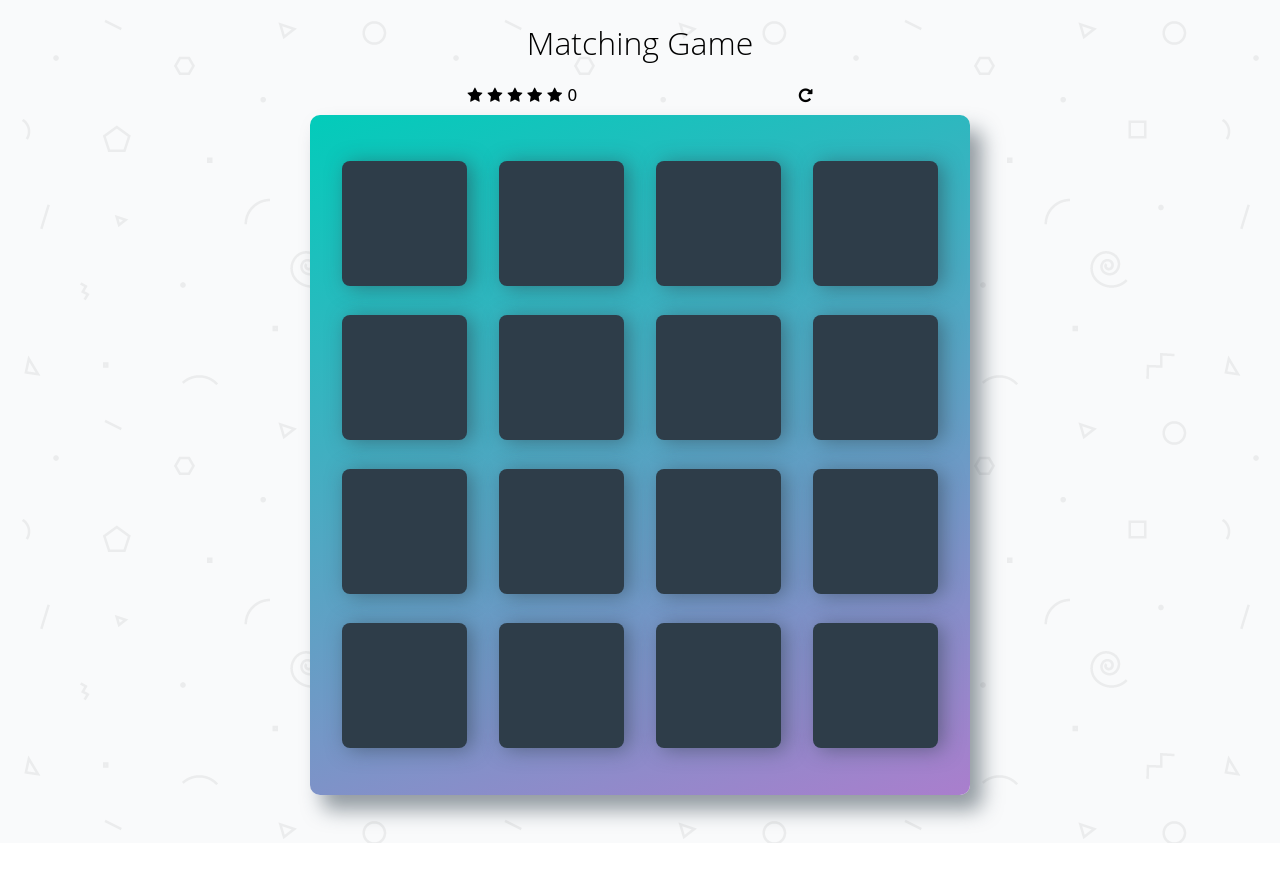
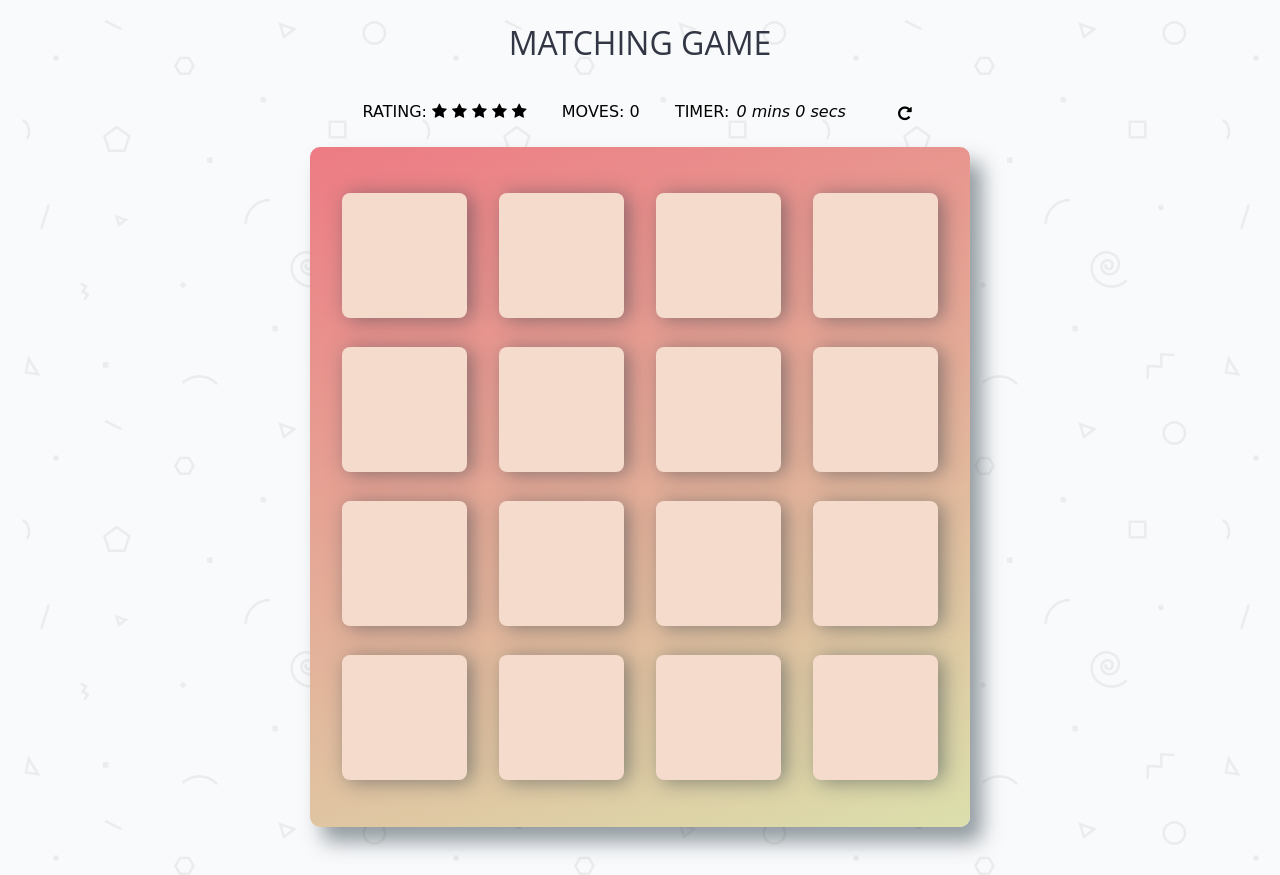
Before and after one commit to MJRuglas/memoryGame, a plain HTML site: page index.html in a window 1280 px wide. Before the commit the page ends 843 px from the top, so only its background shows below. Drawn offline with Linux system fonts and the light colour scheme; files that its build step writes are made by us from their sources; files whose address does not match are found by name; a web font is replaced by a local one.

Commit message:
Add files via upload

```diff
--- a/app.css
+++ b/app.css
@@ -31,8 +31,122 @@ body {
 h1 {
     font-family: 'Open Sans', sans-serif;
 	text-transform: capitalize;
-    font-weight: 300;
+    font-weight: 500;
+	font-size: 200%;
+	color: #333745;
 }
+
+
+@media screen and (min-width: 360px){
+  /*
+   * Styles for the deck of cards
+   */
+
+  .deck {
+      width: 340px;
+      min-height: 380px;
+      background: linear-gradient(160deg, #ED7B84 0%, #DBDFAC 100%);
+      padding: 32px;
+      border-radius: 10px;
+      box-shadow: 12px 15px 20px 0 rgba(46, 61, 73, 0.5);
+      display: flex;
+      flex-wrap: wrap;
+      justify-content: space-between;
+      align-items: center;
+      margin: 0 0 3em;
+  }
+
+  .deck .card {
+      height: 65px;
+      width: 65px;
+      background: #F5DBCB;
+      font-size: 0;
+      color: #ffffff;
+      border-radius: 8px;
+      cursor: pointer;
+      display: flex;
+      justify-content: center;
+      align-items: center;
+      box-shadow: 5px 2px 20px 0 rgba(46, 61, 73, 0.5);
+  }
+
+  .deck .card.open {
+      transform: rotateY(0);
+      background: #F92A82;
+      cursor: default;
+  }
+
+  .deck .card.show {
+      font-size: 20px;
+  }
+
+  .deck .card.match {
+      cursor: default;
+      background: #02ccba;
+      font-size: 20px;
+  }
+
+  .deck .card.disable {
+  	pointer-events: none;
+  }
+
+  /*
+   * Styles for the Score Panel
+   */
+
+  .score-panel {
+      text-align: left;
+      width: 300px;
+      margin-bottom: 10px;
+  }
+
+  .score-panel .stars {
+      margin: 0;
+      padding: 0;
+      display: inline-block;
+  }
+
+  .score-panel .stars li {
+      list-style: none;
+      display: inline-block;
+      padding: 0px;
+      margin: 0px;
+  }
+
+  .score-panel .restart {
+      float: right;
+      cursor: pointer;
+  }
+
+  .rating {
+    display: inline-block;
+    padding-left: 45px;
+    margin: 0px;
+  }
+
+  .timer {
+    display: inline-block;
+    padding-left: 15px;
+
+  }
+
+  .timer p{
+  	padding-right: 2px;
+  }
+
+  .move {
+    display: inline-block;
+    padding-left: 15px;
+  }
+
+  .restart {
+  	margin-top: 18px;
+  	width: 10%;
+
+  }
+}
+
+@media screen and (min-width: 640px){
 
 /*
  * Styles for the deck of cards
@@ -41,7 +155,7 @@ h1 {
 .deck {
     width: 660px;
     min-height: 680px;
-    background: linear-gradient(160deg, #02ccba 0%, #aa7ecd 100%);
+    background: linear-gradient(160deg, #ED7B84 0%, #DBDFAC 100%);
     padding: 32px;
     border-radius: 10px;
     box-shadow: 12px 15px 20px 0 rgba(46, 61, 73, 0.5);
@@ -55,7 +169,7 @@ h1 {
 .deck .card {
     height: 125px;
     width: 125px;
-    background: #2e3d49;
+    background: #F5DBCB;
     font-size: 0;
     color: #ffffff;
     border-radius: 8px;
@@ -68,7 +182,7 @@ h1 {
 
 .deck .card.open {
     transform: rotateY(0);
-    background: #02b3e4;
+    background: #F92A82;
     cursor: default;
 }
 
@@ -92,7 +206,7 @@ h1 {
 
 .score-panel {
     text-align: left;
-    width: 345px;
+    width: 645px;
     margin-bottom: 10px;
 }
 
@@ -105,9 +219,39 @@ h1 {
 .score-panel .stars li {
     list-style: none;
     display: inline-block;
+    padding: 0px;
+    margin: 0px;
 }
 
 .score-panel .restart {
     float: right;
     cursor: pointer;
 }
+
+.rating {
+  display: inline-block;
+  padding-left: 45px;
+  margin: 0px;
+}
+
+.timer {
+  display: inline-block;
+  padding-left: 15px;
+
+}
+
+.timer p{
+	padding-right: 2px;
+}
+
+.move {
+  display: inline-block;
+  padding-left: 15px;
+}
+
+.restart {
+	margin-top: 18px;
+	width: 10%;
+
+}
+}
--- a/app.js
+++ b/app.js
@@ -72,20 +72,13 @@ return createCard(card);
 deck.innerHTML = cardHTML.join('');
 
 
-}
-
-//Start Game
-initializeGame();
-
 //Local variables
 var fullCards = document.querySelectorAll('.card');
 var flipCards = [];
 var matchedCards = [];
-var deck = document.querySelector('.deck');
 
 //Set up event listener
 fullCards.forEach(function(card) {
-	"use strict";
 	card.addEventListener('click', function(e) {
 
 		if(!card.classList.contains('open') && !card.classList.contains('show') && !card.classList.contains('match')){
@@ -94,6 +87,14 @@ fullCards.forEach(function(card) {
 
 			//Checking for a match
 			if (flipCards.length === 2) {
+
+				//Adding moves
+				moves += 1;
+				moveCounter.innerHTML = moves;
+
+				//Start timer
+				 timer();
+
 				if (flipCards[0].dataset.card === flipCards[1].dataset.card){
 
 					//When Cards Match
@@ -107,6 +108,9 @@ fullCards.forEach(function(card) {
 					//Check all cards are matched and end game
 					gameOver();
 
+					//Stop timer
+					resetTimer();
+
 					} else {
 
 					//When there is no match, flip cards
@@ -118,9 +122,6 @@ fullCards.forEach(function(card) {
 					flipCards = [];
 				}, 1000);
 			}
-				//Adding moves
-				moves += 1;
-				moveCounter.innerHTML = moves;
 
 				//Set Stars Rating
 				starsRating();
@@ -129,6 +130,17 @@ fullCards.forEach(function(card) {
 	});
 });
 
+	function gameOver(){
+	if(matchedCards.length === cards.length){
+		alert("GAME OVER!");
+		console.log("I end the game!");
+	}
+}
+
+}
+
+//Start Game
+initializeGame();
 
 //Adding move counter
 var moveCounter = document.querySelector('.moves');
@@ -137,39 +149,64 @@ moveCounter.innerHTML = 0;
 function moveCounter(){
 	"use strict";
 	moves++;
+	if(moves === 2){
+		second = 0;
+		minute = 0;
+	}
+}
+
+//Create Timer
+let second = 0, minute = 0;
+let timeStart = document.querySelector('.timekeeper');
+let time;
+timeStart.innerHTML = minute+ " mins  "+second+ " secs";
+
+function timer(){
+	time = setInterval(function(){
+	  timeStart.innerHTML = minute+" mins "+second+" secs";
+		second++;
+		if(second === 60){
+		   minute++;
+			 second = 0;
+		}
+	}, 1000);
+}
+
+function resetTimer(){
+	let timeStart = document.querySelector('.timekeeper');
+  timeStart.innerHTML = "0 mins 0 secs";
+	clearInterval(timer);
 }
 
 //Generate Stars
 var stars = document.querySelector(".stars");
 function starsRating(){
 	"use strict";
-	if(moves > 12){
-		stars.innerHTML = `<li><i class="fa fa-star"></i></li>
+	if(moves >= 12){
+		stars.innerHTML = `<li><p class="rating">RATING: </p></li>
+		        <li><i class="fa fa-star"></i></li>
         		<li><i class="fa fa-star"></i></li>
-				<li><i class="fa fa-star"></i></li>`;
+				    <li><i class="fa fa-star"></i></li>`;
 	}
 
-	if(moves > 16){
-		stars.innerHTML = `<li><i class="fa fa-star"></i></li>
+	if(moves >= 16){
+		stars.innerHTML = `<li><p class="rating">RATING: </p></li>
+		        <li><i class="fa fa-star"></i></li>
         		<li><i class="fa fa-star"></i></li>`;
 	}
 
-	if(moves > 18){
-		stars.innerHTML = `<li><i class="fa fa-star"></i>`;
+	if(moves >= 18){
+		stars.innerHTML = `<li><p class="rating">RATING: </p></li>
+		        <li><i class="fa fa-star"></i>`;
 	}
 
 }
 
 //Implementing game over message and function when all cards are matched.
-function gameOver(){
-	"use strict";
-	if(matchedCards.length === cards.length){
-		alert("GAME OVER!");
-	}
-}
+var matchedCards = [];
 
 //Implementing restart game Button
-
+var deck = document.querySelector('.deck');
 var restartButton;
 
 restartButton = document.getElementById("restartB");
@@ -182,7 +219,7 @@ function restartGame(){
 
 	//Empty all cards array
 	deck.innerHTML = "";
-	console.log("I delete cards");
+	console.log("I empty the cards");
 
 	//Start New Game
 	initializeGame();
@@ -191,15 +228,24 @@ function restartGame(){
 	//Reset variables
 	matchedCards = [];
 
+	//Reset Timer
+	resetTimer();
+	second = 0;
+	minute = 0;
+
 	//Reset Counter
 	moves = 0;
 	moveCounter.innerHTML = moves;
 
 	//Reset Stars
-	stars.innerHTML = `<li><i class="fa fa-star"></i></li>
-        		<li><i class="fa fa-star"></i></li>
+	stars.innerHTML = `<li><p class="rating">RATING: </p></li>
+	      <li><i class="fa fa-star"></i></li>
+        <li><i class="fa fa-star"></i></li>
 				<li><i class="fa fa-star"></i></li>
 				<li><i class="fa fa-star"></i></li>
 				<li><i class="fa fa-star"></i></li>`;
 
+	//Re-start the timer
+
+
 }
--- a/index.html
+++ b/index.html
@@ -1,7 +1,10 @@
 <!doctype html>
 <html lang="en">
 <head>
-    <meta charset="utf-8">
+    <meta charset="UTF-8">
+    <meta http-equiv="X-UA-Compatible" content="IE=edge">
+    <meta name="viewport" content="width=device-width, initial-scale=1.0">
+    <meta name="author" content="Merilly J. Ruglas" />
     <title>Matching Game</title>
     <meta name="description" content="">
     <link rel="stylesheet prefetch" href="https://maxcdn.bootstrapcdn.com/font-awesome/4.6.1/css/font-awesome.min.css">
@@ -12,11 +15,13 @@
 
     <div class="container">
         <header>
-            <h1>Matching Game</h1>
+            <h1>MATCHING GAME</h1>
         </header>
 
         <section class="score-panel">
+
         	<ul class="stars">
+            <li><p class="rating">RATING: </p></li>
         		<li><i class="fa fa-star"></i></li>
         		<li><i class="fa fa-star"></i></li>
         		<li><i class="fa fa-star"></i></li>
@@ -24,11 +29,19 @@
         		<li><i class="fa fa-star"></i></li>
         	</ul>
 
-        	<span class="moves"></span>
+          <div class="move">
+            <p class="move">MOVES: </p> <span class="moves"></span>
+		   </div>
 
-            <div class="restart">
-        		<i class="fa fa-repeat" id="restartB"></i>
-        	</div>
+        <div class="timer">
+          <p class="timer">TIMER: </p>
+          <i class="timekeeper"></i>
+			  </div>
+
+        <div class="restart">
+        	<i class="fa fa-repeat" id="restartB"></i>
+        </div>
+
         </section>
 
         <ul class="deck">
```
Also changed, not shown: 1 other file.
